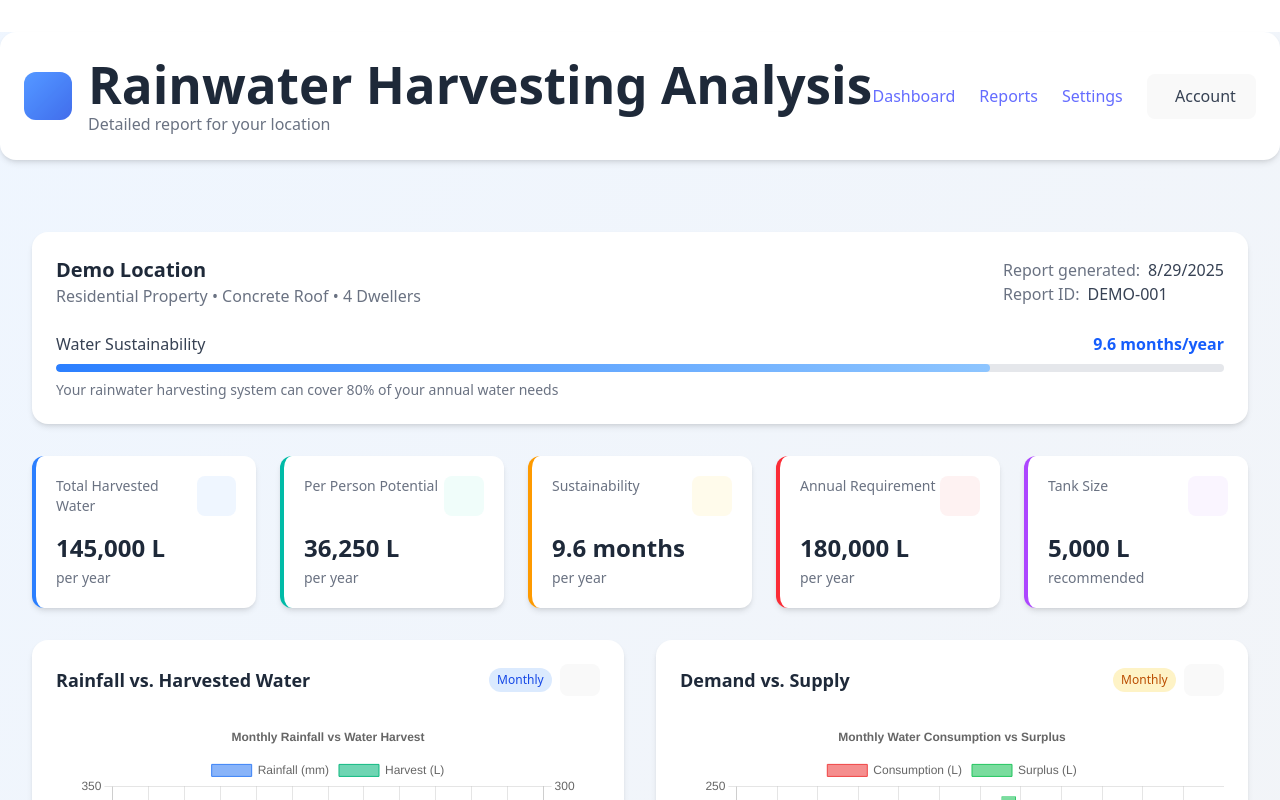
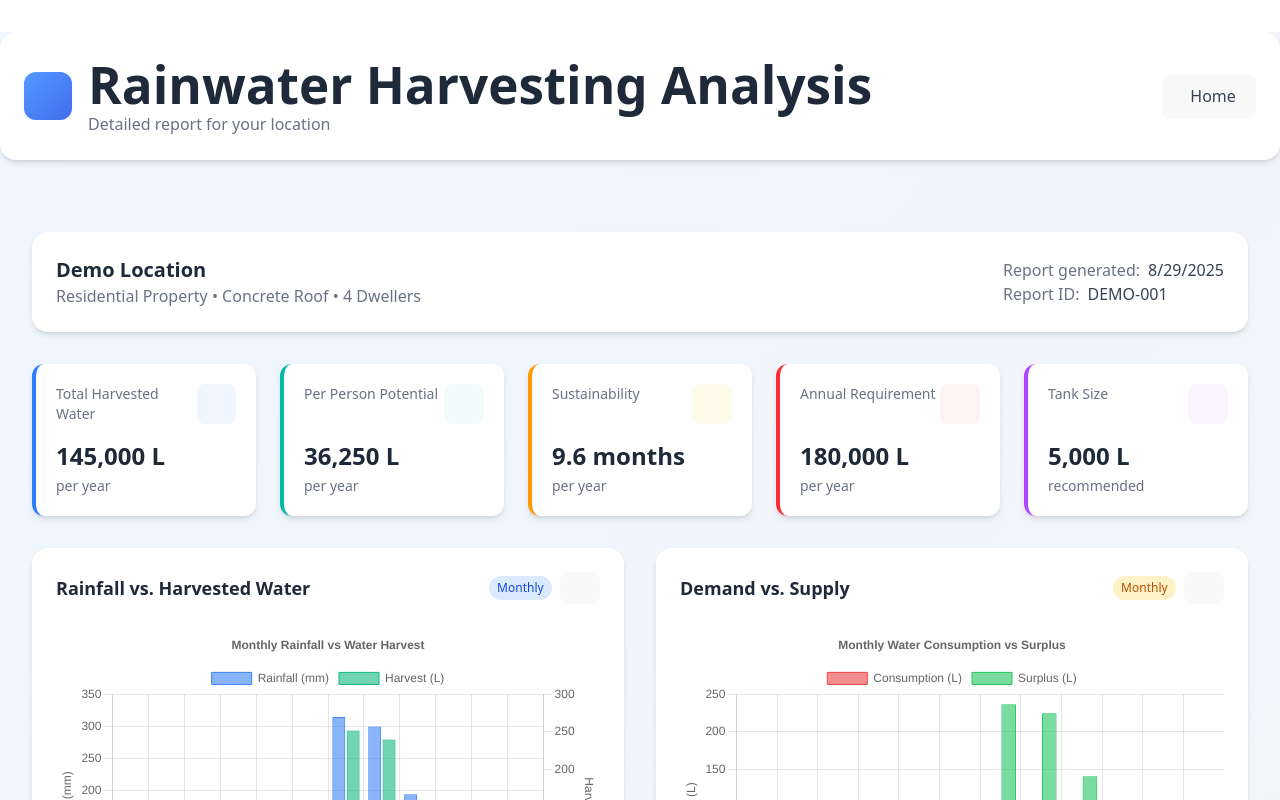
Before and after one commit to ramlal-01/Rainworth, a React (Vite) app in the folder client/: page /dashboard in a window 1280 px wide. Shown: the top 800 px of the page. Built offline with nearby package versions, Linux system fonts and the light colour scheme.

Commit message:
deploying

```diff
--- a/client/src/pages/RainwaterDashboard.jsx
+++ b/client/src/pages/RainwaterDashboard.jsx
@@ -1,5 +1,5 @@
 import React, { useEffect, useRef, useState } from 'react';
-import { useParams } from 'react-router-dom';
+import { useParams , useNavigate} from 'react-router-dom';
 import jsPDF from 'jspdf';
 import html2canvas from 'html2canvas';
 
@@ -25,6 +25,7 @@ ChartJS.register(
 );
 
 const RainwaterDashboard = () => {
+   const navigate = useNavigate();
   const [data, setData] = useState(null);
   const [projectInputs, setProjectInputs] = useState(null);
   const [loading, setLoading] = useState(true);
@@ -602,12 +603,14 @@ const RainwaterDashboard = () => {
           </div>
         </div>
         <nav className="flex items-center space-x-6">
-          <a href="#" className="text-gray-600 hover:text-blue-600 font-medium relative after:absolute after:bottom-0 after:left-0 after:w-0 after:h-0.5 after:bg-blue-500 after:transition-all after:duration-300 hover:after:w-full">Dashboard</a>
-          <a href="#" className="text-gray-600 hover:text-blue-600 font-medium relative after:absolute after:bottom-0 after:left-0 after:w-0 after:h-0.5 after:bg-blue-500 after:transition-all after:duration-300 hover:after:w-full">Reports</a>
-          <a href="#" className="text-gray-600 hover:text-blue-600 font-medium relative after:absolute after:bottom-0 after:left-0 after:w-0 after:h-0.5 after:bg-blue-500 after:transition-all after:duration-300 hover:after:w-full">Settings</a>
-          <button className="px-4 py-2 rounded-lg bg-gray-100 text-gray-700 font-medium flex items-center space-x-2">
+          {/* <a href="#" className="text-gray-600 hover:text-blue-600 font-medium relative after:absolute after:bottom-0 after:left-0 after:w-0 after:h-0.5 after:bg-blue-500 after:transition-all after:duration-300 hover:after:w-full">Home</a> */}
+          {/* <a href="#" className="text-gray-600 hover:text-blue-600 font-medium relative after:absolute after:bottom-0 after:left-0 after:w-0 after:h-0.5 after:bg-blue-500 after:transition-all after:duration-300 hover:after:w-full"></a>
+          <a href="#" className="text-gray-600 hover:text-blue-600 font-medium relative after:absolute after:bottom-0 after:left-0 after:w-0 after:h-0.5 after:bg-blue-500 after:transition-all after:duration-300 hover:after:w-full">Settings</a> */}
+          <button
+          onClick={() => navigate('/')}
+          className="px-4 py-2 rounded-lg bg-gray-100 text-gray-700 font-medium flex items-center space-x-2">
             <i className="fas fa-user-circle"></i>
-            <span>Account</span>
+            <span>Home</span>
           </button>
         </nav>
       </header>
@@ -633,7 +636,7 @@ const RainwaterDashboard = () => {
           </div>
 
           {/* Sustainability Progress */}
-          <div className="mt-6">
+          {/* <div className="mt-6">
             <div className="flex justify-between items-center mb-2">
               <span className="text-gray-700 font-medium">Water Sustainability</span>
               <span className="text-blue-600 font-bold">{data.sustainability} months/year</span>
@@ -642,7 +645,7 @@ const RainwaterDashboard = () => {
               <div className="h-full rounded-full bg-gradient-to-r from-blue-500 to-blue-300" style={{ width: '80%' }}></div>
             </div>
             <p className="text-sm text-gray-500 mt-2">Your rainwater harvesting system can cover 80% of your annual water needs</p>
-          </div>
+          </div> */}
         </div>
 
         {/* Stats Grid */}
@@ -843,7 +846,10 @@ const RainwaterDashboard = () => {
                 <i className="fas fa-share-alt"></i>
                 <span>Share Results</span>
               </button> */}
-              <button className="w-full py-3 rounded-xl bg-gray-100 text-gray-700 font-medium flex items-center justify-center space-x-2 transition-all duration-300 hover:-translate-y-0.5 hover:shadow-md">
+              <button
+                onClick={() => navigate('/form')}
+                className="w-full py-3 rounded-xl bg-gray-100 text-gray-700 font-medium flex items-center justify-center space-x-2 transition-all duration-300 hover:-translate-y-0.5 hover:shadow-md hover:bg-gray-200"
+              >
                 <i className="fas fa-edit"></i>
                 <span>Modify Inputs</span>
               </button>
@@ -866,5 +872,3 @@ const RainwaterDashboard = () => {
 };
 
 export default RainwaterDashboard;
-
-// abcefgfh
```
